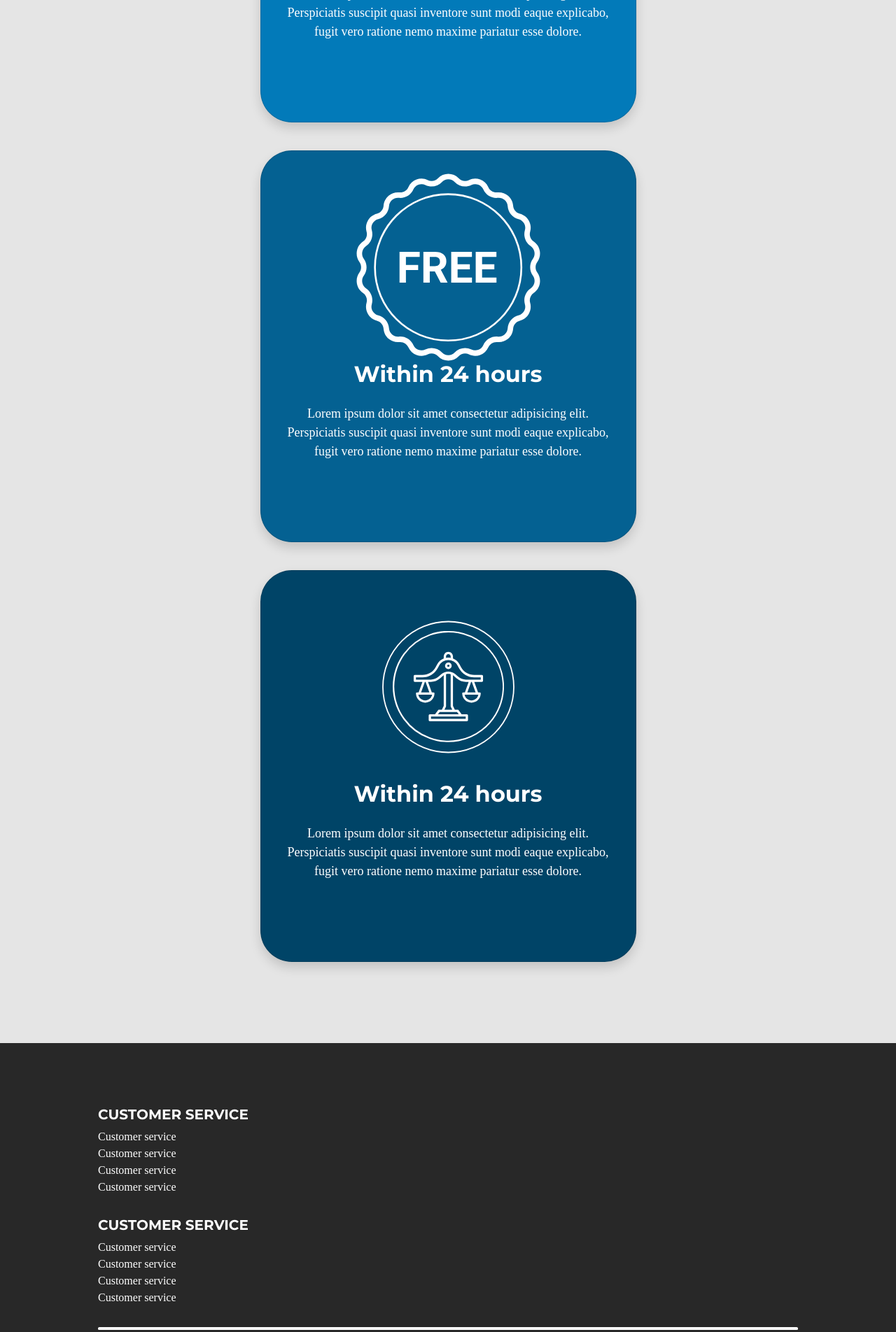
After one commit to HibaSetti/Shade24, a PHP site: page /index.php in a window 1280 px wide. The commit adds this page. Shown: the part 1696-3600 px from the top of the page at 70% size. Run offline with PHP 8.4, Linux system fonts and the light colour scheme; some libraries are stand-ins or nearby versions; some web fonts are replaced.

```diff
--- a/css/main.css
+++ b/css/main.css
@@ -1,10 +1,17 @@
 @font-face {
+    font-family:Montserrat-bold ;
+    src: url(../fonts/Montserrat-Bold.ttf);
+  }
+  @font-face {
     font-family:Montserrat ;
     src: url(../fonts/Montserrat-Regular.ttf);
   }
 html, body {
     font-family: Montserrat ;
     scroll-behavior: smooth;
+}
+h1, h2, h3, h4, h5 {
+    font-family: Montserrat-bold ;
 }
 header
 {
@@ -35,7 +42,7 @@
     margin-top: 195px;
 }
 .One .left-block h1 {
-    font-weight: 700;
+
     font-size: 48px;
 }
 .One .left-block button {
@@ -122,7 +129,7 @@
 
 }
 .Two .right-block h1 {
-    font-weight: 700;
+
     font-size:48px;
 }
 .cb {
@@ -144,7 +151,6 @@
 }
 .Three h1 {
     font-size: 48px;
-    font-weight: 700;
     padding-top: 29px;
     padding-bottom: 29px;
 }
@@ -163,7 +169,6 @@
     padding-top: 32px;
 }
 .Three h2 {
-    font-weight: 700;
     margin-bottom: 1.5rem;
 }
 .card-body {
@@ -180,3 +185,58 @@
 .Three .third {
     background-color: #004467;
 }
+.blog {
+    background-color: #E5E5E5;
+}
+.blog .One h1 {
+    font-size: 90px;
+
+}
+.blog .left-block {
+    margin-left: 30px;
+    margin-top: 270px;
+}
+.blog .Two {
+    height: 1600px;
+}
+.blog .Two .card {
+    border-radius: 1.25rem !important;
+    margin-bottom: 65px !important;
+}
+.blog .Two .card-body {
+    padding-left: 40px;
+    padding-right: 40px;
+    padding-top: 25px;
+}
+.blog .Two .card-body p {
+margin-bottom: 7px;
+}
+.blog .Two .card-title {
+    font-weight: 700;
+}
+.blog .Two button {
+background-color: #0174B4;
+width: 134px;
+height: 41px;
+font-size: 16px;
+margin-top: 7px;
+color: white;
+}
+.blog .Two button:hover {
+    background-color: transparent;
+    color: black;
+    border-color: #0174B4 ;
+}
+footer {
+    background-color: #282828;
+    width: 100%;
+    color: white;
+    padding-top: 60px;
+    padding-bottom: 60px;
+
+}
+hr.rounded {
+    border-top: 4px solid #fff;
+    margin-top: 30px;
+    opacity: 1;
+  }
--- /dev/null
+++ b/footer.php
@@ -0,0 +1,78 @@
+<footer>
+  <div class="container">
+  <div class="left" style="padding-top:30px;">
+      <!--Grid column-->
+      <div class="col-lg-3 col-md-6 mb-4 mb-md-0">
+        <h5 class="text-uppercase">Customer service</h5>
+
+        <ul class="list-unstyled mb-0">
+            <li>
+              Customer service
+            </li>
+            <li>
+              Customer service
+            </li>
+            <li>
+              Customer service
+            </li>
+            <li>
+              Customer service
+            </li>
+        </ul>
+</div>
+      <!--Grid column-->
+</div>
+<div class="left" style="padding-top:30px;">
+      <!--Grid column-->
+      <div class="col-lg-3 col-md-6 mb-4 mb-md-0">
+        <h5 class="text-uppercase">Customer service</h5>
+
+        <ul class="list-unstyled mb-0">
+            <li>
+              Customer service
+            </li>
+            <li>
+              Customer service
+            </li>
+            <li>
+              Customer service
+            </li>
+            <li>
+              Customer service
+            </li>
+        </ul>
+      </div>
+      <!--Grid column-->
+</div>
+<hr class="rounded">
+<div class="left" style="padding-top:30px;">
+      <!--Grid column-->
+      <div class="col-lg-4 col-md-6 mb-4 mb-md-0">
+        <h5 class="text-uppercase">© 2021 E-Polis BV</h5>
+
+        <ul class="list-unstyled mb-0">
+            <li>
+            Chamber of Commerce: 17152173
+            </li>
+            <li>
+            AFM license number: 12018213
+            </li>
+            <li>
+            KiFid: 300.013208
+            </li>
+
+        </ul>
+      </div>
+      <!--Grid column-->
+</div>
+</div>
+</footer>
+<script>
+        function openNav() {
+          document.getElementById("mySidenav").style.width = "250px";
+        }
+
+        function closeNav() {
+          document.getElementById("mySidenav").style.width = "0";
+        }
+        </script>
--- a/index.html
+++ b/index.php
@@ -6,29 +6,14 @@
   <meta name="viewport" content="width=device-width, initial-scale=1.0">
   <link href="css/bootstrap.min.css" rel="stylesheet">
   <script src="https://kit.fontawesome.com/db5a3da844.js" crossorigin="anonymous"></script>
+  <script src="js/jquery.js"></script>
     <link href="css/main.css" rel="stylesheet">
+
   <title>Schade 24 | Home</title>
 </head>
 <body>
   <header>
-    <div class="navbar navbar-inverse navbar-fixed-top">
-      <div class="container">
-       <div class="logo">
-        <a class="navbar-brand" href="index.html"><img src="images/logo.png" alt="logo"></a>
-       </div>
-
-        <div id="mySidenav" class="sidenav">
-          <a href="javascript:void(0)" class="closebtn" onclick="closeNav()">&times;</a>
-          <a href="#">Home</a>
-          <a href="#">Blog</a>
-          <a href="#">How it works</a>
-          <a href="#" style="margin-top: 30px;">About us</a>
-          <a href="#">FAQ</a>
-          <a href="#" class="third" style="margin-top: 30px;">Report Damage</a>
-        </div>
-        <span onclick="openNav()">&#9776;</span>
-        </div>
-      </div>
+  <?php include('navigation.php'); ?>
     <section class="One">
       <div class="container">
         <div class="left-block">
@@ -65,8 +50,8 @@
 </section>
 <section class="Three">
   <div class="container">
-    <h1>How it's working</h1>
-    <div class="card text-white">
+    <h1>How it works</h1>
+    <div class="shadow card text-white">
       <img class="card-img-top " src="images/time.svg" alt="Card image cap">
       <div class="card-body">
         <h2 class="card-title">Within 24 hours</h2>
@@ -77,7 +62,7 @@
       </div>
     </div>
 
-    <div class="card text-white second">
+    <div class="shadow card text-white second">
       <img class="card-img-top " src="images/Group 39.svg" alt="Card image cap">
       <div class="card-body">
         <h2 class="card-title">Within 24 hours</h2>
@@ -88,7 +73,7 @@
       </div>
     </div>
 
-    <div class="card text-white third">
+    <div class="shadow card text-white third">
       <img class="card-img-top " src="images/Group 40.svg" alt="Card image cap">
       <div class="card-body">
         <h2 class="card-title">Within 24 hours</h2>
@@ -100,16 +85,11 @@
     </div>
   </div>
 </section>
-<script src="js/jquery.js"></script>
+<section class="Fourth">
+
+</section>
+
 <script src="js/bootstrap.min.js"></script>
-<script>
-  function openNav() {
-    document.getElementById("mySidenav").style.width = "250px";
-  }
-
-  function closeNav() {
-    document.getElementById("mySidenav").style.width = "0";
-  }
-  </script>
+<?php include('footer.php'); ?>
 </body>
 </html>
--- /dev/null
+++ b/navigation.php
@@ -0,0 +1,18 @@
+<div class="navbar navbar-inverse navbar-fixed-top">
+    <div class="container">
+     <div class="logo">
+      <a class="navbar-brand" href="index.html"><img src="images/logo.png" alt="logo"></a>
+     </div>
+
+      <div id="mySidenav" class="sidenav">
+        <a href="javascript:void(0)" class="closebtn" onclick="closeNav()">&times;</a>
+        <a href="index.php">Home</a>
+        <a href="blog.php">Blog</a>
+        <a href="#">How it works</a>
+        <a href="#" style="margin-top: 30px;">About us</a>
+        <a href="#">FAQ</a>
+        <a href="#" class="third" style="margin-top: 30px;">Report Damage</a>
+      </div>
+      <span onclick="openNav()">&#9776;</span>
+      </div>
+    </div>
```
Also changed, not shown: blog.php (added, +79 -0 lines), images/blog-card.svg (added).
